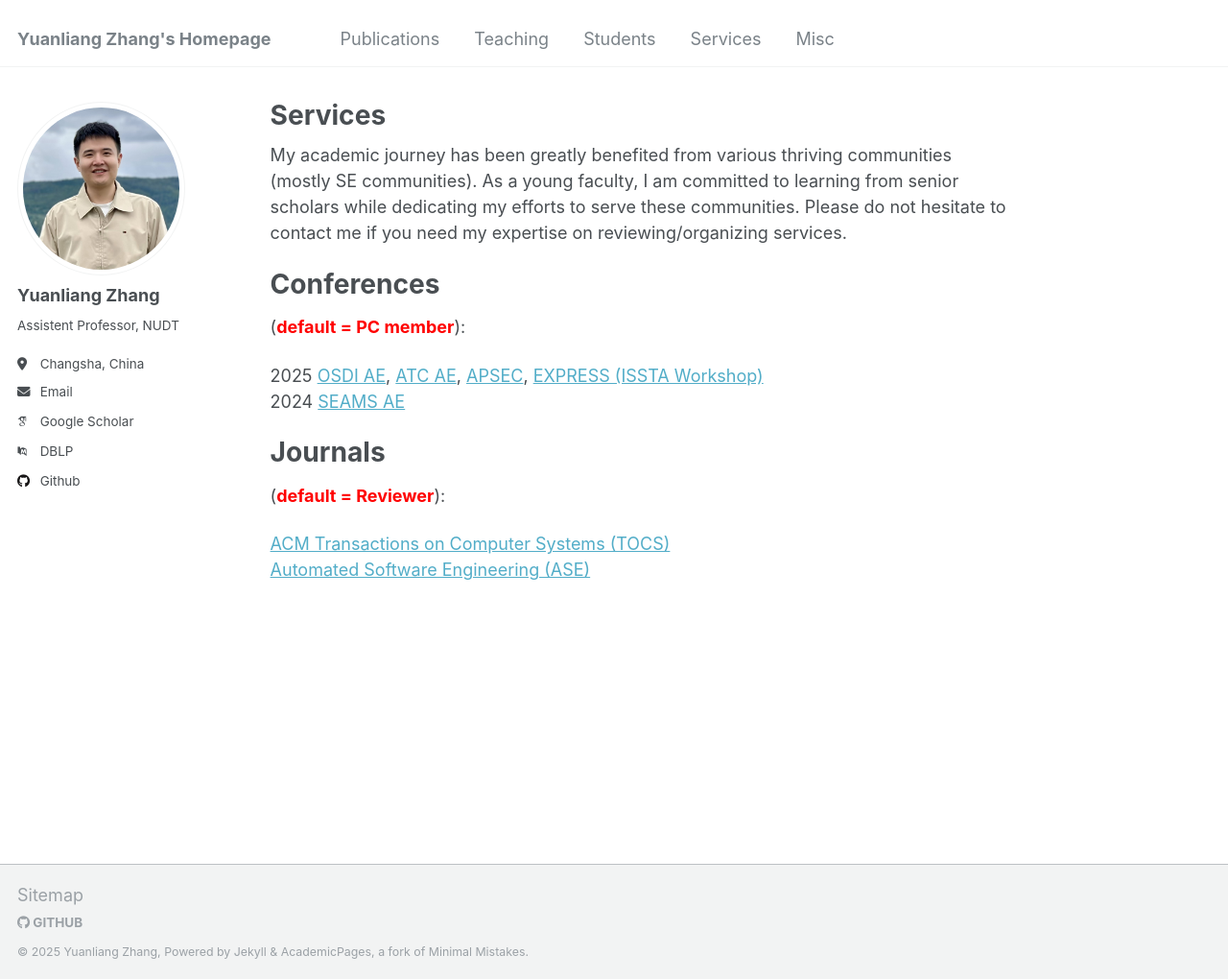
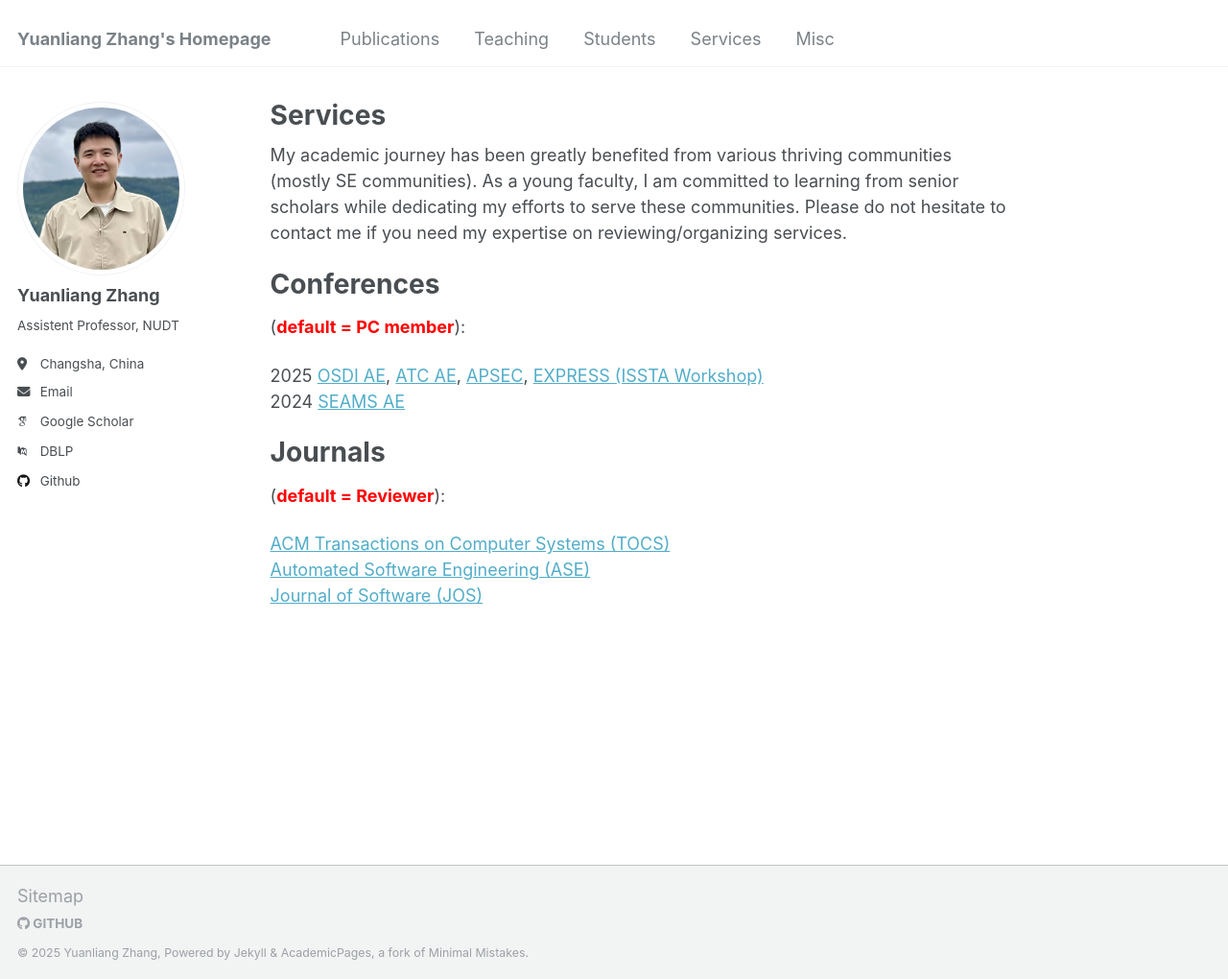
Before and after one commit to zhangbuzhang/zhangbuzhang.github.io, a Jekyll site: the page built from _pages/services.md, in a window 1280 px wide and 1020 px high. Shown: the whole window at 96% size. Built offline with Jekyll 4.4.1, drawn with Linux system fonts in a browser that asks for light colours; some web fonts are replaced.

Commit message:
jos review

```diff
--- a/_pages/services.md
+++ b/_pages/services.md
@@ -19,3 +19,4 @@ Journals
 
 [ACM Transactions on Computer Systems (TOCS)](https://dl.acm.org/journal/tocs)
 [Automated Software Engineering (ASE)](https://link.springer.com/journal/10515)
+[Journal of Software (JOS)](https://www.jos.org.cn/jos/home)
```
